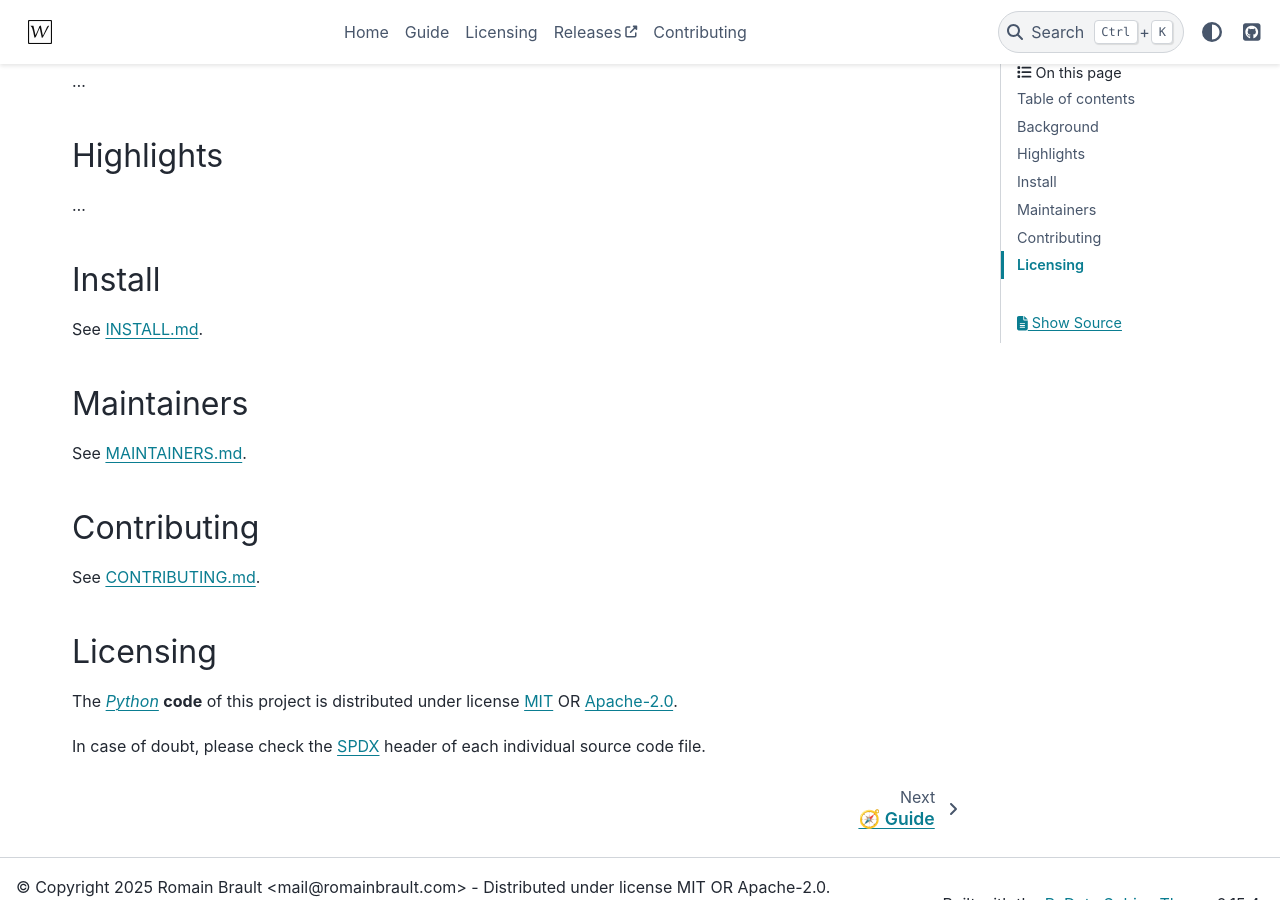
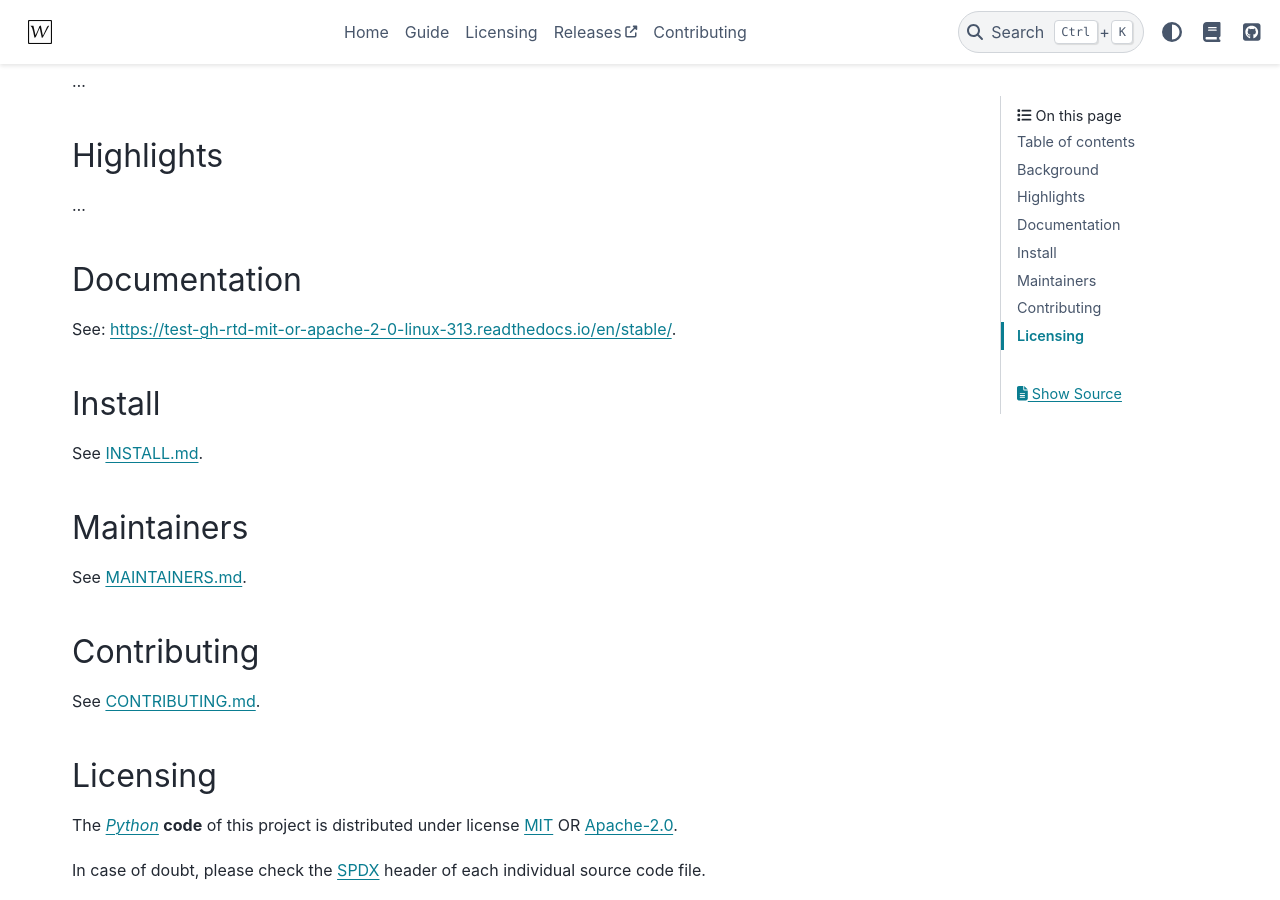
Before and after one commit to whiteprints-tests/test-gh-rtd-mit-or-apache-2-0-linux-313, a Sphinx documentation site: the page built from docs/index.md, in a window 1280 px wide and 900 px high, scrolled down 786 px. Built offline with Sphinx 7.4.7 and the PyData theme 0.15.4, drawn with Linux system fonts in a browser that asks for light colours; pages that are not in the unit, such as notebooks, are missing from menus; comment, search, counter and statistics services are not loaded.

Commit message:
feat: ✨ add ReadTheDocs integration

```diff
--- a/README.md
+++ b/README.md
@@ -18,6 +18,7 @@
         <a href="https://spdx.org/licenses"><img alt="license badge" src="https://img.shields.io/badge/📝_License-MIT OR Apache--2.0-4CAF50.svg"/></a>
         <a href="https://github.com/whiteprints-tests/test-gh-rtd-mit-or-apache-2-0-linux-313/discussions"><img alt="GitHub Discussions" src="https://img.shields.io/github/discussions/whiteprints-tests/test-gh-rtd-mit-or-apache-2-0-linux-313.svg?logo=GitHub"></a>
         <a href="https://api.reuse.software/info/github.com/whiteprints-tests/test-gh-rtd-mit-or-apache-2-0-linux-313"><img alt="REUSE status" src="https://api.reuse.software/badge/github.com/whiteprints-tests/test-gh-rtd-mit-or-apache-2-0-linux-313"/></a>
+        <a href='https://readthedocs.org/projects/test-gh-rtd-mit-or-apache-2-0-linux-313/'><img src='https://readthedocs.org/projects/test-gh-rtd-mit-or-apache-2-0-linux-313/badge/?version=latest' alt='Documentation Status' /></a>
         <a href="https://www.contributor-covenant.org/version/2/1/code_of_conduct/"><img alt="contributor covenant badge" src="https://img.shields.io/badge/Contributor_Covenant-2.1-4BAAAA.svg?logo=contributorcovenant"/></a>
     </p>
 </div>
@@ -38,6 +39,10 @@
 ## Highlights
 
 ...
+
+## Documentation
+
+See: https://test-gh-rtd-mit-or-apache-2-0-linux-313.readthedocs.io/en/stable/.
 
 ## Install
 
--- a/docs/conf.py
+++ b/docs/conf.py
@@ -6,6 +6,7 @@
 
 # pylint: disable=invalid-name
 
+import os
 from importlib import metadata
 from pathlib import Path
 
@@ -53,9 +54,19 @@
 html_logo = "_static/logo.svg"
 html_static_path = ["_static"]
 html_extra_path = []
+html_baseurl = os.environ.get("READTHEDOCS_CANONICAL_URL", "/")
+html_js_files = [
+    "readthedocs.js",
+]
 html_theme = "pydata_sphinx_theme"
 html_theme_options = {
     "icon_links": [
+        {
+            "name": "ReadTheDocs",
+            "url": "https://readthedocs.org/projects/test-gh-rtd-mit-or-apache-2-0-linux-313",
+            "icon": "fa-solid fa-book",
+            "type": "fontawesome",
+        },
         {
             "name": "GitHub",
             "url": (
@@ -103,4 +114,6 @@
 exclude_patterns = [
     "_autoapi_templates/**",
 ]
-linkcheck_ignore = []
+linkcheck_ignore = [
+    r"https://.*\.readthedocs\.io/en/stable/",
+]
```
Also changed, not shown: docs/readthedocs.js (added, +11 -0 lines), .readthedocs.yml (added), 3 other files.
